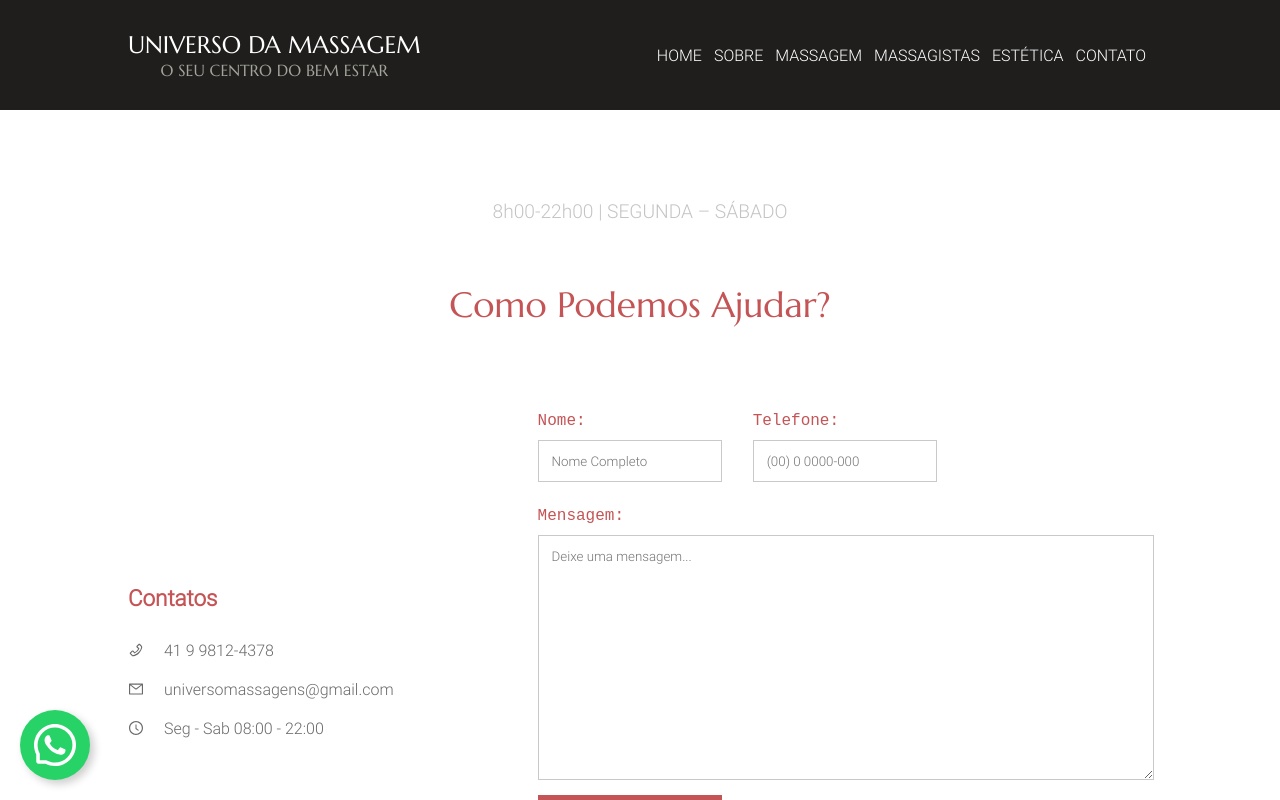
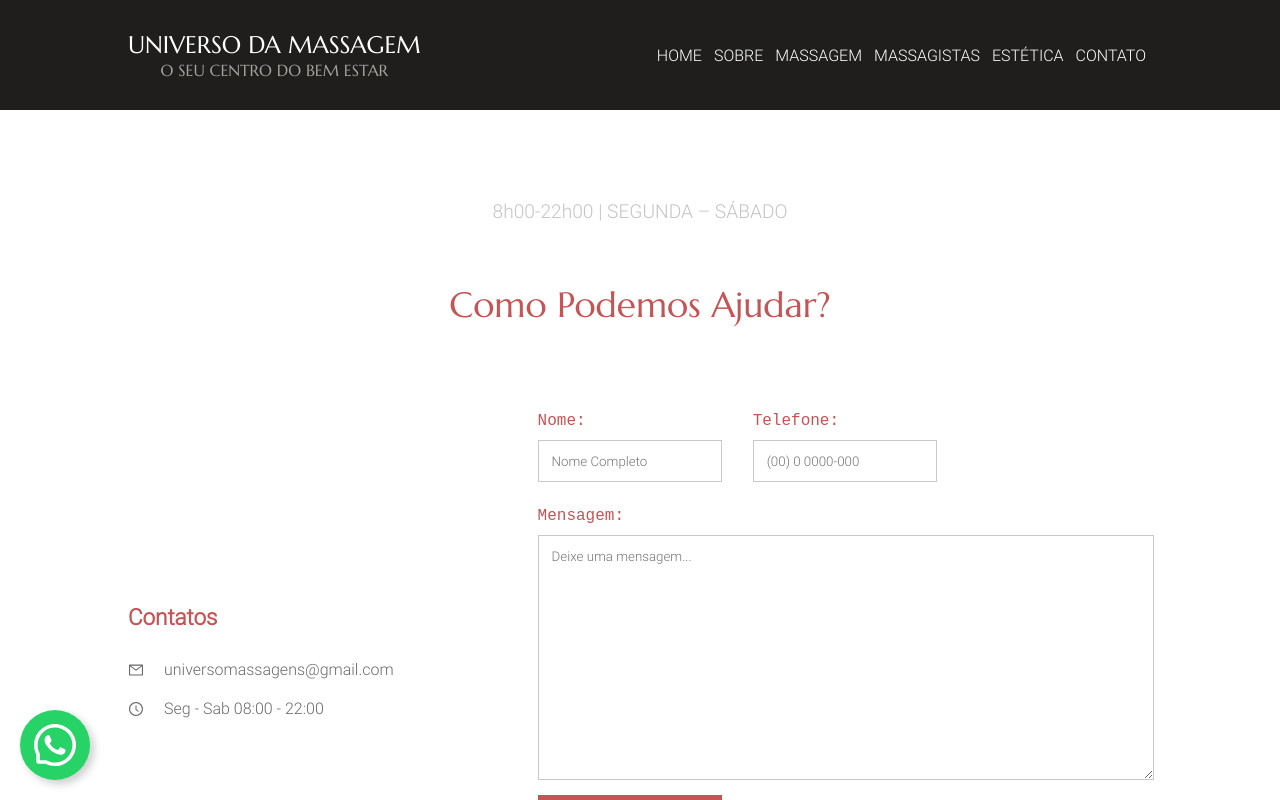
Before and after one commit to universodamassagem/client, a React (Create React App) app: page /Contato in a window 1280 px wide. Shown: the top 800 px of the page. Built offline with nearby package versions, Linux system fonts and the light colour scheme.

Commit message:
comentar telefone contato

```diff
--- a/src/components/Content--Contato/index.js
+++ b/src/components/Content--Contato/index.js
@@ -23,7 +23,7 @@ export default function ContatoContent () {
                     <div id='c-contato' style={{width:'40%', ...sty, flexDirection:'column'}}>
                         <strong style={{width:'100%', margin: '20px 0 20px 0', color:'#c45455', fontSize:'1.4em'}}> Contatos </strong>
                         {/*<span className='simple_text' style={{width:'100%', ...sty, justifyContent: 'flex-start', margin: '10px 0 10px 0'}}><HiOutlineLocationMarker /><p style={{marginLeft:'20px'}}>Curitiba</p></span>*/}
-                        <span className='simple_text' style={{width:'100%', ...sty, justifyContent: 'flex-start', margin: '10px 0 10px 0'}}><AiOutlinePhone /><p style={{marginLeft:'20px'}}>41 9 9812-4378</p></span>
+                        {/*<span className='simple_text' style={{width:'100%', ...sty, justifyContent: 'flex-start', margin: '10px 0 10px 0'}}><AiOutlinePhone /><p style={{marginLeft:'20px'}}>41 9 9812-4378</p></span>*/}
                         <span className='simple_text' style={{width:'100%', ...sty, justifyContent: 'flex-start', margin: '10px 0 10px 0'}}><AiOutlineMail /><p style={{marginLeft:'20px'}}>universomassagens@gmail.com</p></span>
                         <span className='simple_text' style={{width:'100%', ...sty, justifyContent: 'flex-start', margin: '10px 0 10px 0'}}><AiOutlineClockCircle /><p style={{marginLeft:'20px'}}>Seg - Sab 08:00 - 22:00 </p></span>
                     </div>
```
